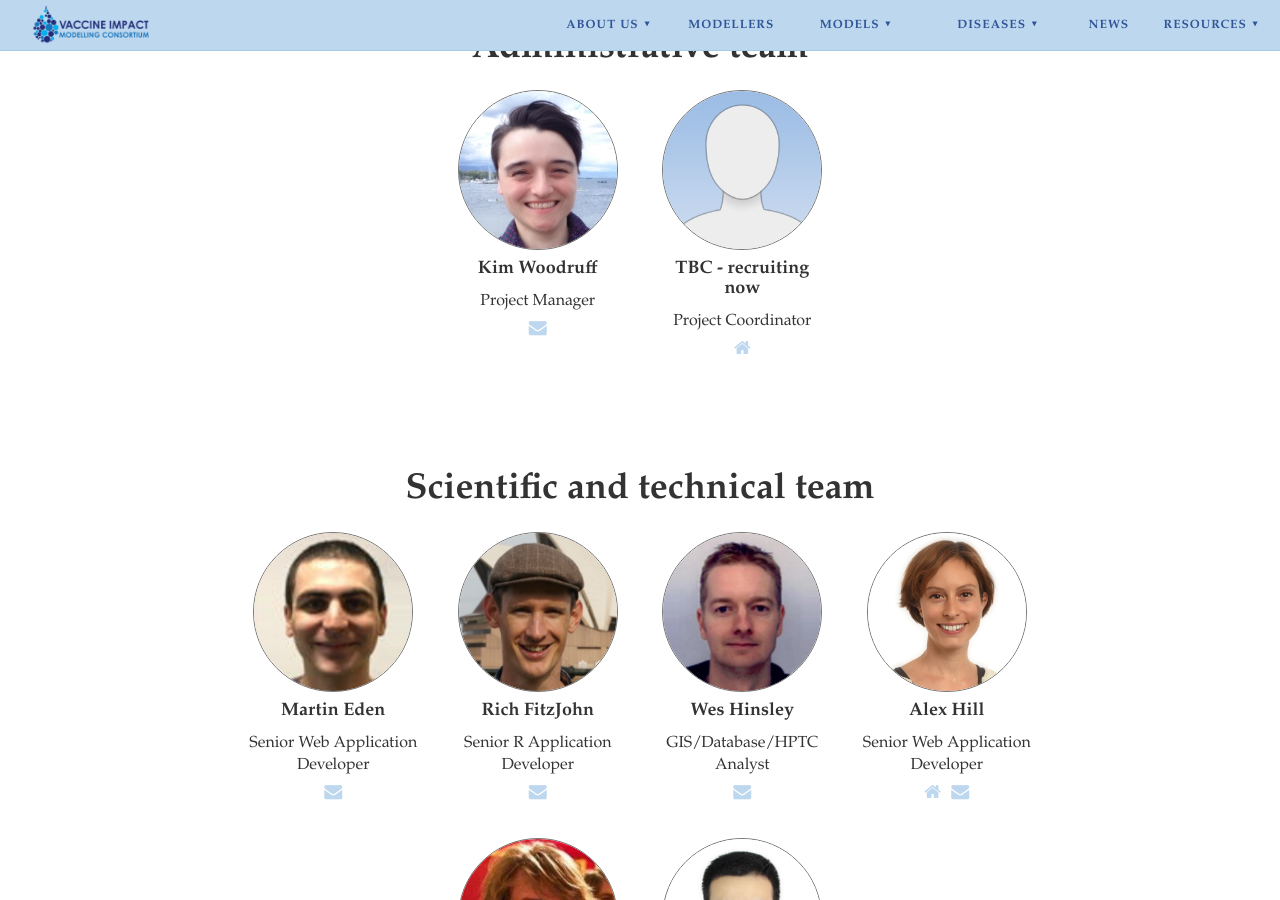
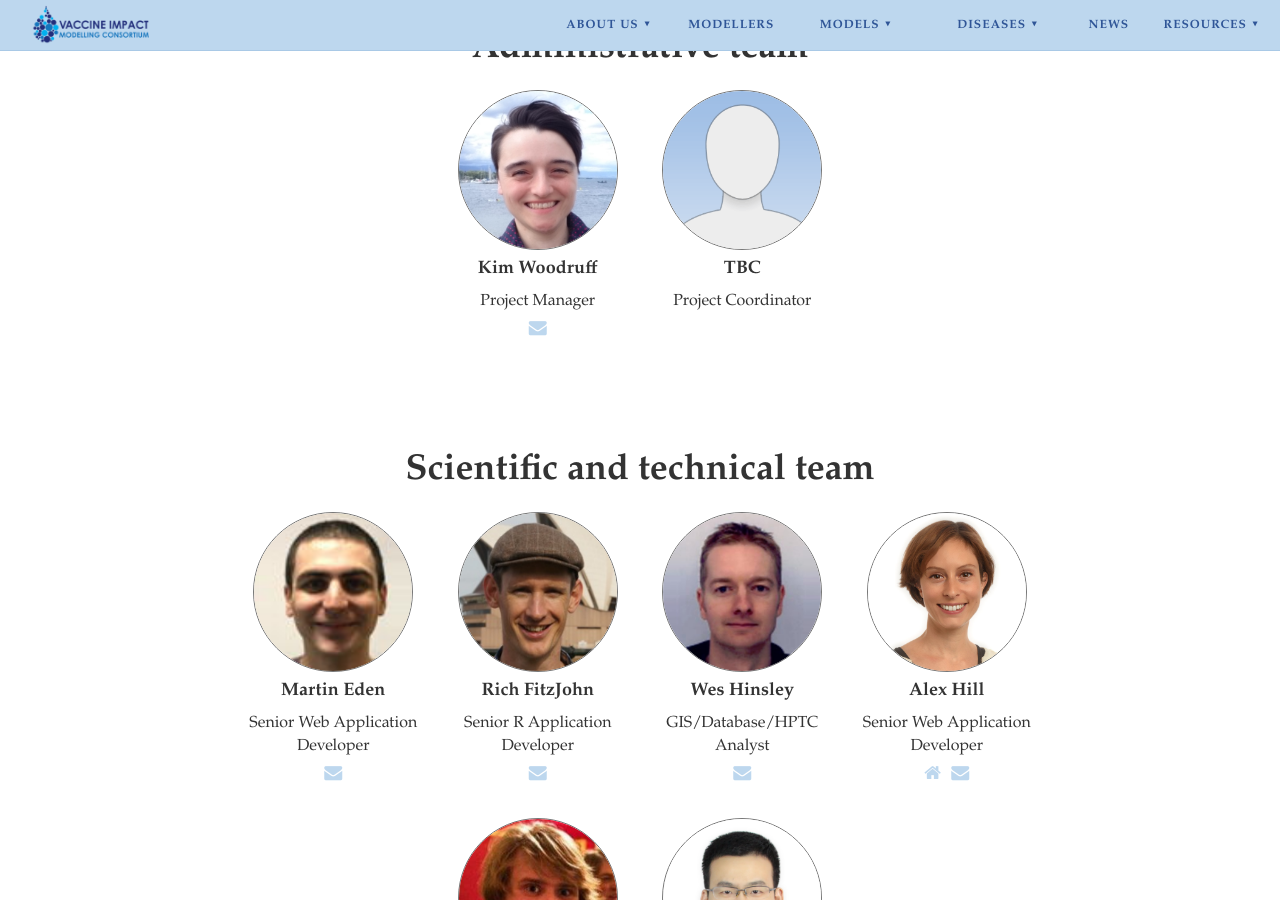
Before and after one commit to vimchub/vaccineimpact, a Jekyll site: the page built from secretariat.md, in a window 1280 px wide and 900 px high, scrolled down 1284 px. Built offline with Jekyll 4.4.1, drawn with Linux system fonts in a browser that asks for light colours; nearby versions of some CDN libraries.

Commit message:
removed old job ad link as applications closed

```diff
--- a/_data/admin-team.yml
+++ b/_data/admin-team.yml
@@ -4,8 +4,8 @@
   email: k.woodruff@imperial.ac.uk
   img: /img/people/Kim_Woodruff.png
 
-- name: TBC - recruiting now
-  url: http://www.jobs.ac.uk/job/BJB080/project-coordinator
+- name: TBC
+  url:
   title: Project Coordinator
   email:
   img: /img/people/placeholder.png
```
